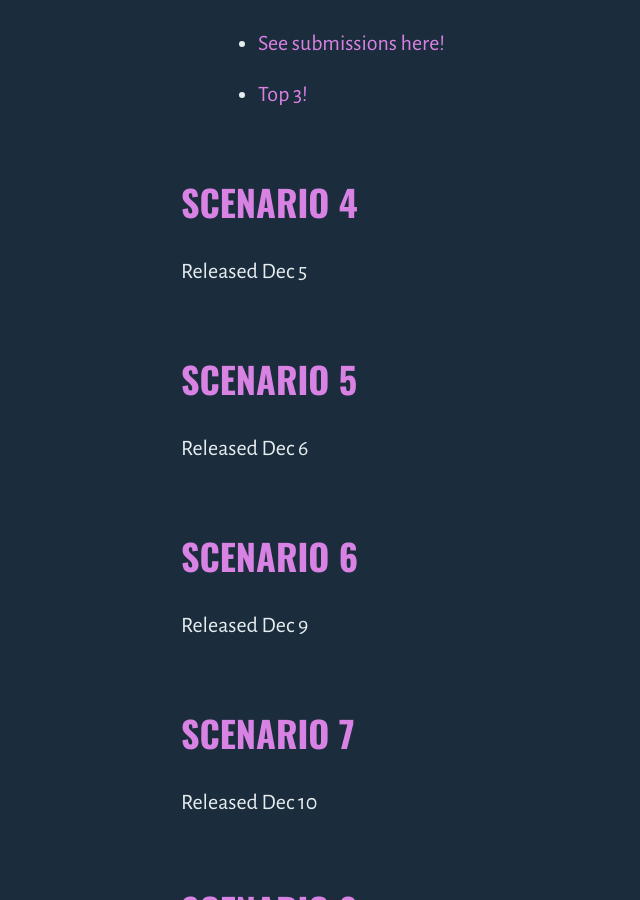
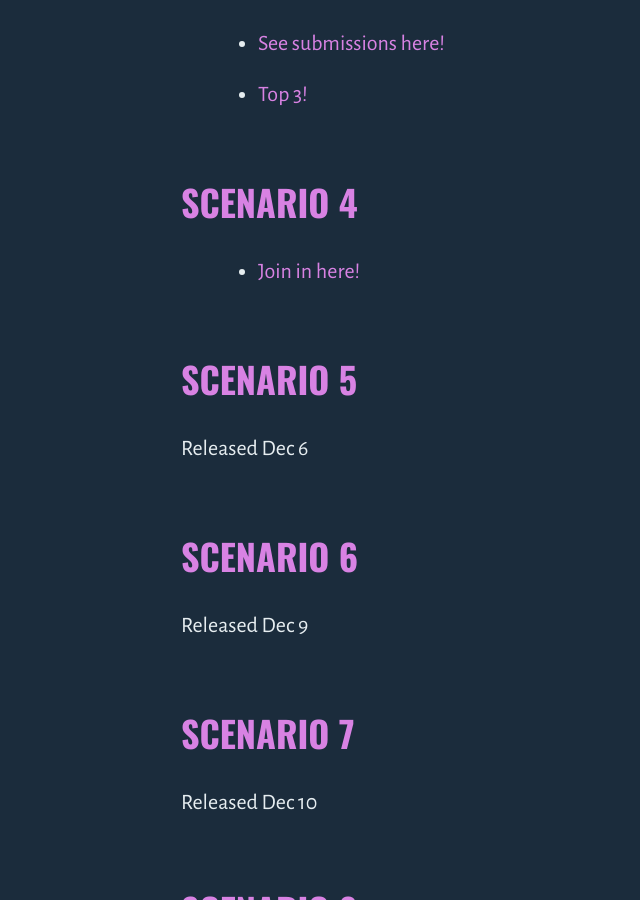
Before and after one commit to outragedpinkracoon/outragedpinkracoon.github.io, a Jekyll site: the page built from _posts/2024-12-2-advent-of-bad-management.md, in a window 1280 px wide and 900 px high, scrolled down 2093 px. Shown: the whole window, without its empty margins (0-640 px from the left). Built offline with Jekyll 4.4.1, drawn with Linux system fonts in a browser that asks for light colours; comment, search, counter and statistics services are not loaded.

Commit message:
adds day 4

```diff
--- a/_posts/2024-12-2-advent-of-bad-management.md
+++ b/_posts/2024-12-2-advent-of-bad-management.md
@@ -40,7 +40,7 @@
 * [Top 3!](https://www.linkedin.com/feed/update/urn:li:share:7270141042966835203/)
 
 ## Scenario 4
-Released Dec 5
+* [Join in here!](https://www.linkedin.com/feed/update/urn:li:activity:7270363660512854016/)
 
 ## Scenario 5
 Released Dec 6
```
